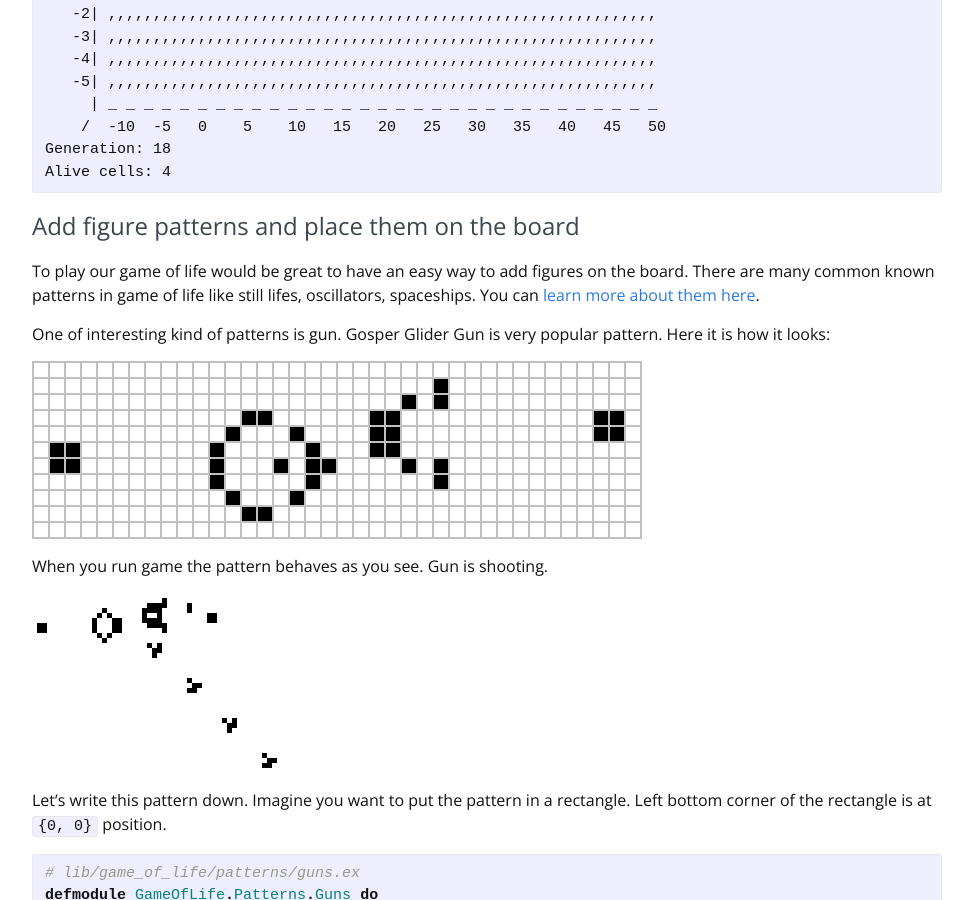
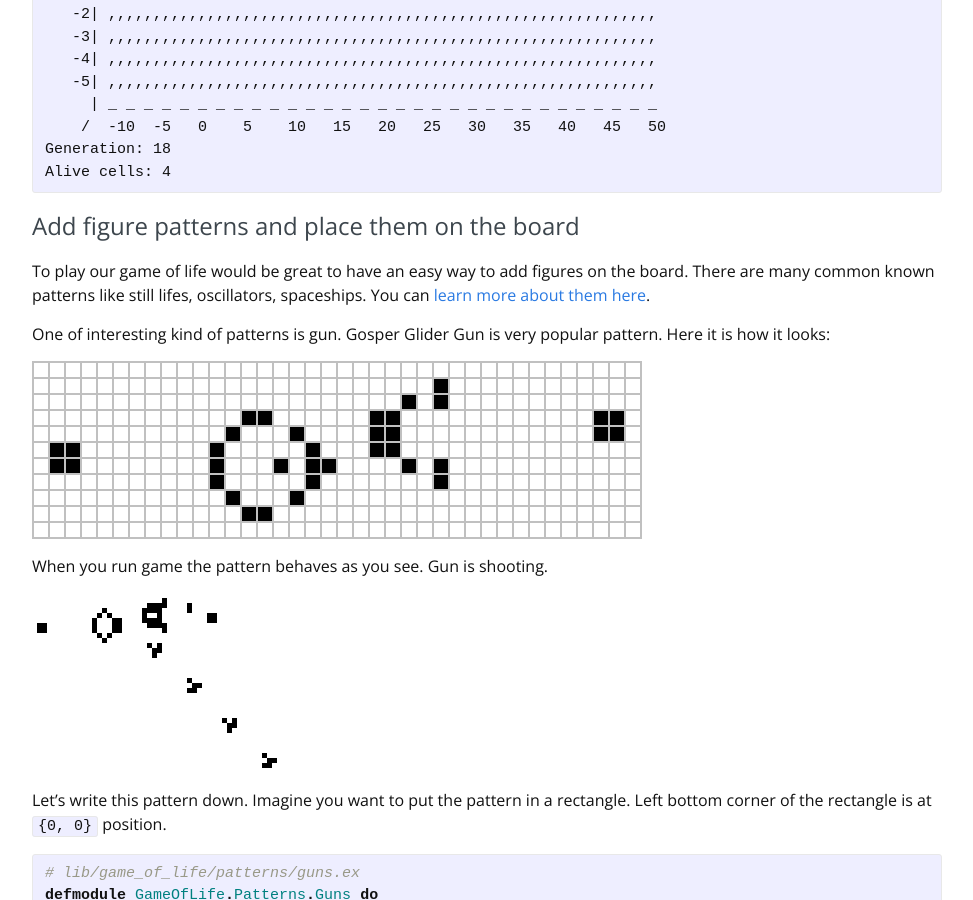
Before and after one commit to BeyondScheme/BeyondScheme.github.io, a Jekyll site: the page built from _posts/2016-04-26-distributed-game-of-life-in-elixir.md, in a window 1280 px wide and 900 px high, scrolled down 22766 px. Shown: the whole window, without its empty margins (153-1126 px from the left). Built offline with Jekyll 4.4.1, drawn with Linux system fonts in a browser that asks for light colours; nearby versions of some CDN libraries; comment, search, counter and statistics services are not loaded.

Commit message:
remove repeating game of life

```diff
--- a/_posts/2016-04-26-distributed-game-of-life-in-elixir.md
+++ b/_posts/2016-04-26-distributed-game-of-life-in-elixir.md
@@ -931,7 +931,7 @@ Alive cells: 4
 
 # Add figure patterns and place them on the board
 
-To play our game of life would be great to have an easy way to add figures on the board. There are many common known patterns in game of life like still lifes, oscillators, spaceships. You can [learn more about them here](https://en.wikipedia.org/wiki/Conway%27s_Game_of_Life#Examples_of_patterns).
+To play our game of life would be great to have an easy way to add figures on the board. There are many common known patterns like still lifes, oscillators, spaceships. You can [learn more about them here](https://en.wikipedia.org/wiki/Conway%27s_Game_of_Life#Examples_of_patterns).
 
 One of interesting kind of patterns is gun. Gosper Glider Gun is very popular pattern. Here it is how it looks:
 
```
